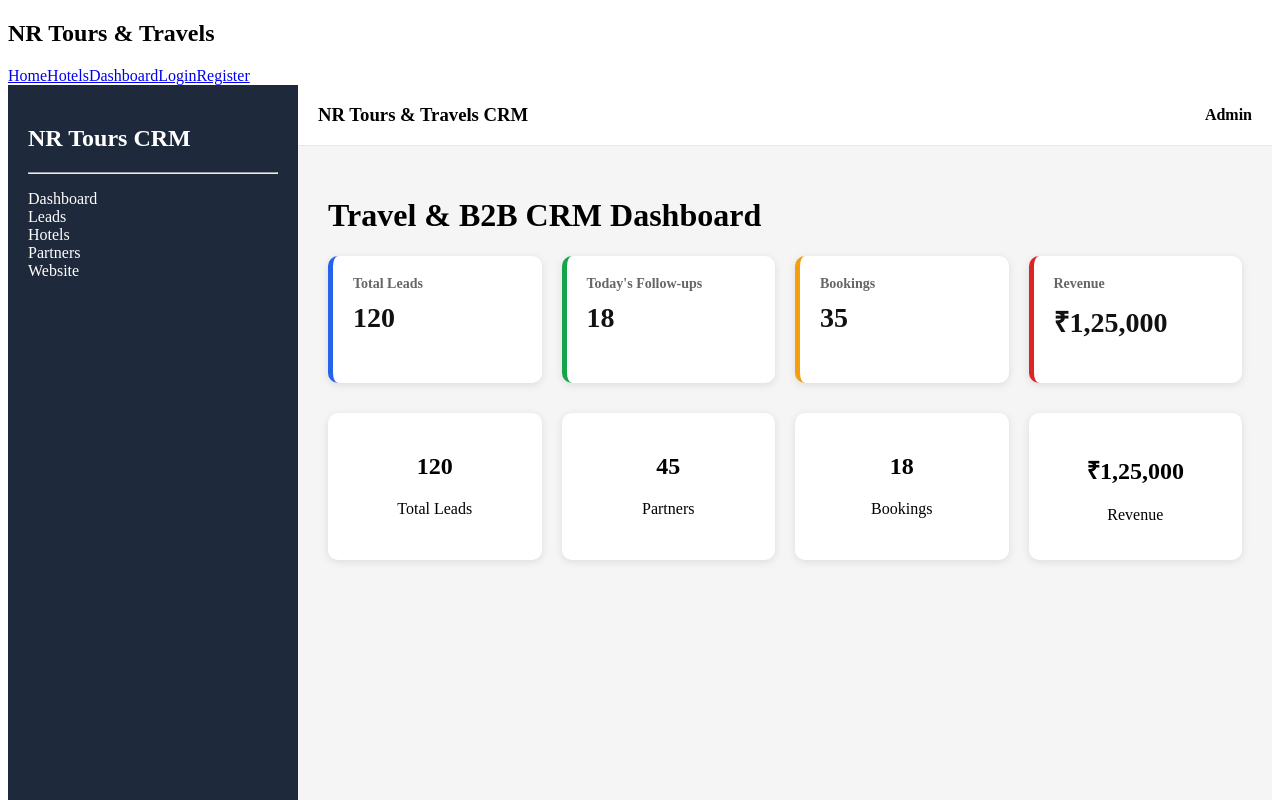
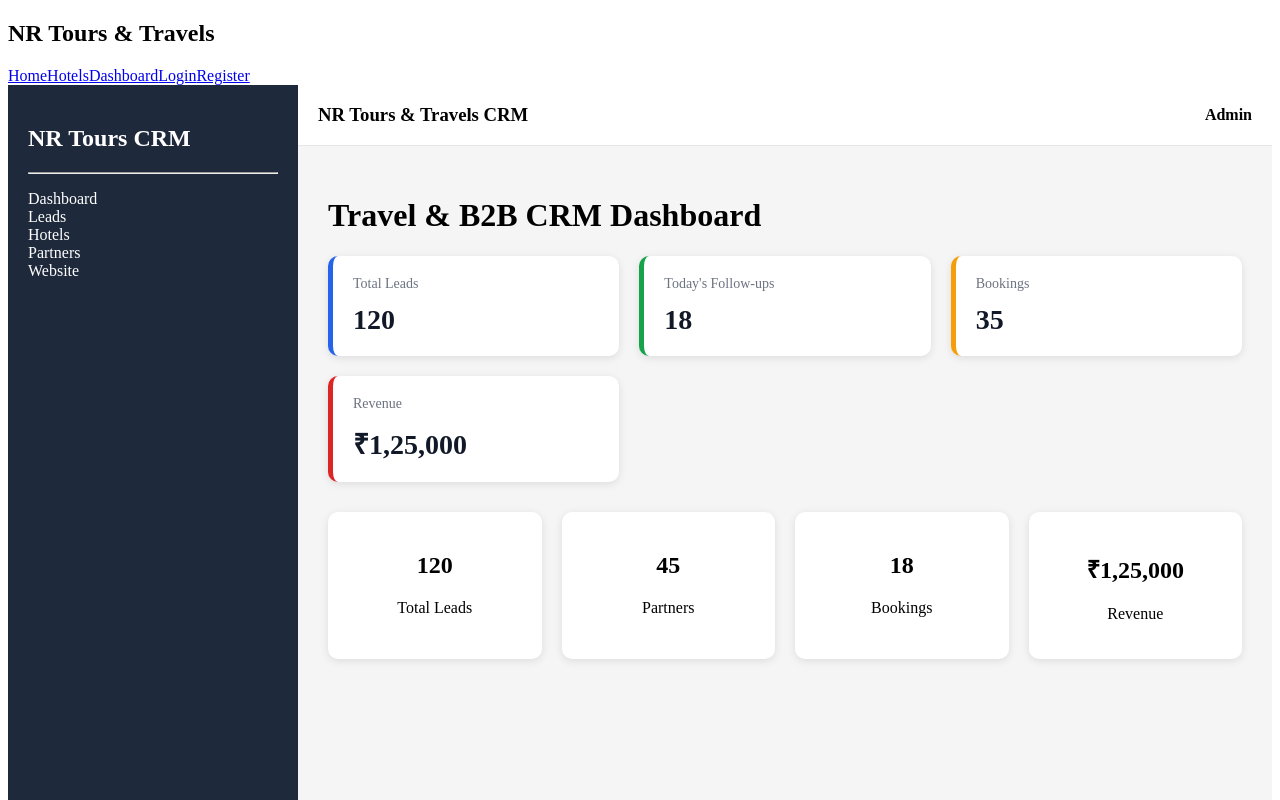
Before and after one commit to nrtoursandtravels1-jpg/NR-TRAVEL-B2B, a React (Vite) app in the folder frontend/: page /dashboard in a window 1280 px wide. Shown: the top 800 px of the page. Built offline with nearby package versions, Linux system fonts and the light colour scheme.

Commit message:
Fix dashboard components and protected route

```diff
--- a/frontend/src/components/dashboard/DashboardCards.jsx
+++ b/frontend/src/components/dashboard/DashboardCards.jsx
@@ -28,14 +28,14 @@ function DashboardCards() {
     <div
       style={{
         display: "grid",
-        gridTemplateColumns: "repeat(4, 1fr)",
+        gridTemplateColumns: "repeat(auto-fit, minmax(220px, 1fr))",
         gap: "20px",
         marginTop: "20px",
       }}
     >
-      {cards.map((card, index) => (
+      {cards.map((card) => (
         <StatsCard
-          key={index}
+          key={card.title}
           title={card.title}
           value={card.value}
           color={card.color}
--- a/frontend/src/components/dashboard/StatsCard.jsx
+++ b/frontend/src/components/dashboard/StatsCard.jsx
@@ -2,18 +2,19 @@ function StatsCard({ title, value, color = "#2563eb" }) {
   return (
     <div
       style={{
-        background: "#fff",
+        backgroundColor: "#ffffff",
         borderRadius: "10px",
         padding: "20px",
-        boxShadow: "0 2px 8px rgba(0,0,0,0.1)",
         borderLeft: `5px solid ${color}`,
+        boxShadow: "0 2px 8px rgba(0, 0, 0, 0.1)",
       }}
     >
       <h4
         style={{
-          margin: 0,
-          color: "#666",
+          margin: "0",
+          color: "#6b7280",
           fontSize: "14px",
+          fontWeight: "500",
         }}
       >
         {title}
@@ -21,9 +22,11 @@ function StatsCard({ title, value, color = "#2563eb" }) {
 
       <h2
         style={{
-          marginTop: "10px",
+          marginTop: "12px",
+          marginBottom: "0",
           fontSize: "28px",
-          color: "#111",
+          fontWeight: "700",
+          color: "#111827",
         }}
       >
         {value}
--- a/frontend/src/components/layout/ProtectedRoute.jsx
+++ b/frontend/src/components/layout/ProtectedRoute.jsx
@@ -0,0 +1,5 @@
+function ProtectedRoute({ children }) {
+  return children;
+}
+
+export default ProtectedRoute;
```
Also changed, not shown: 1 other file (tests, documents, lock files or other folders).
